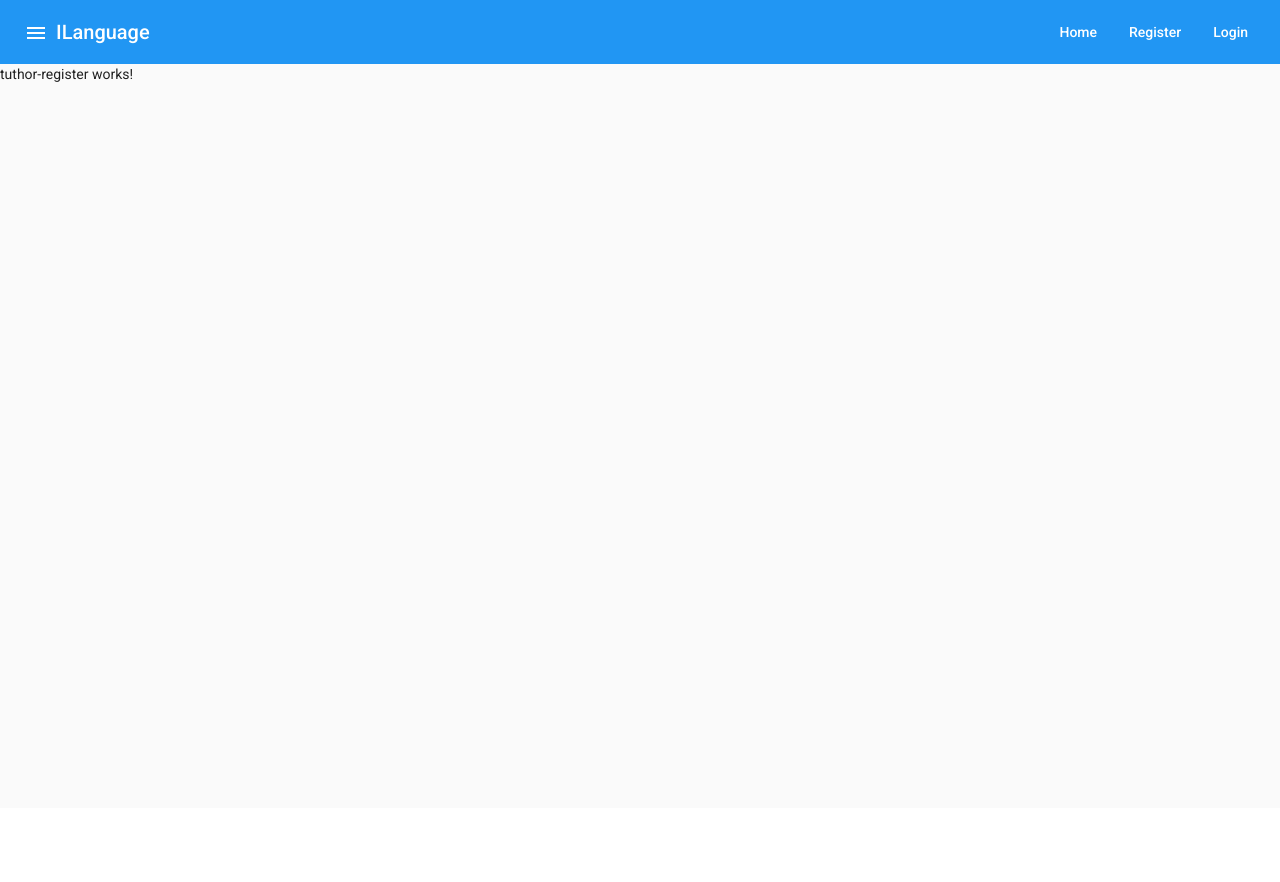
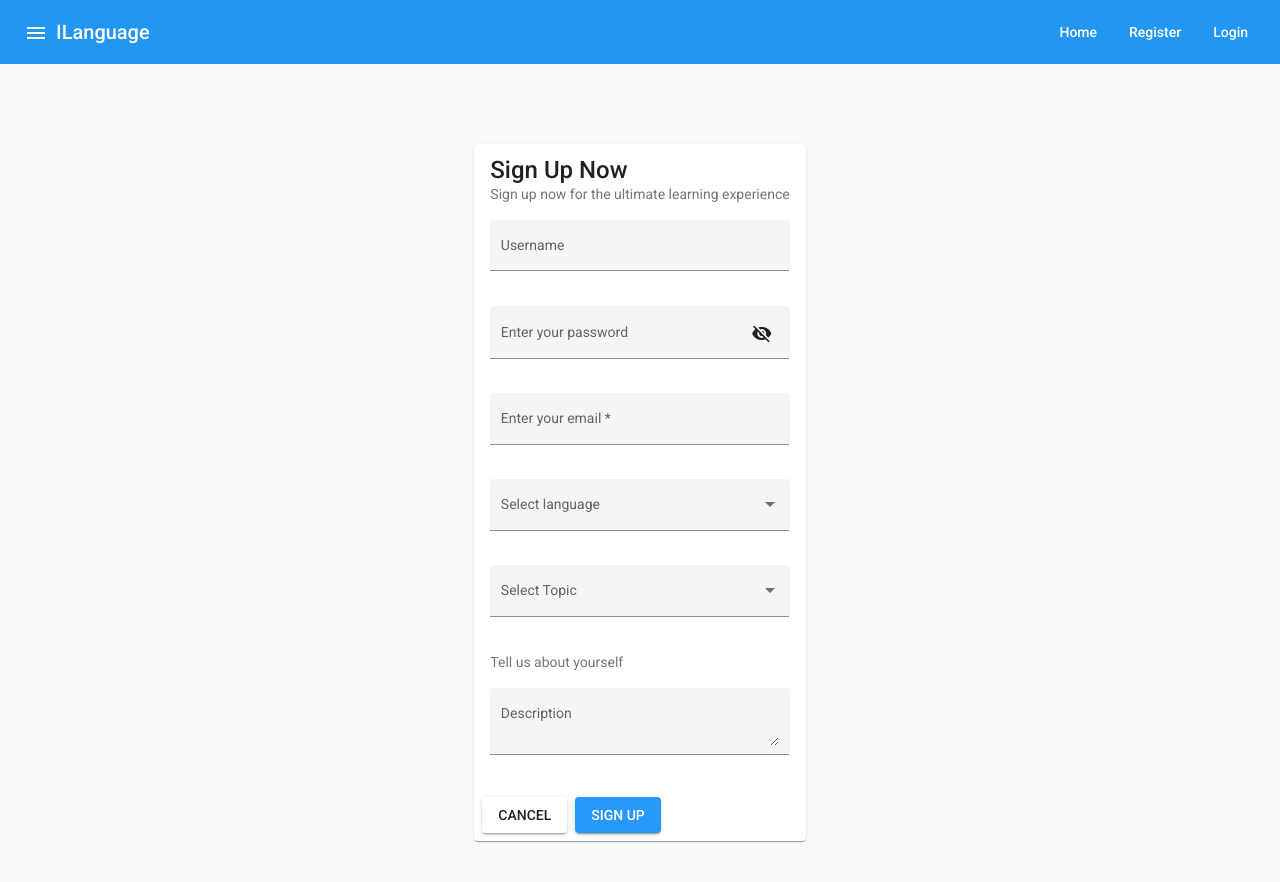
Before and after one commit to Las-Bichotas2-0/Fronted-Angular, an Angular app: page /register/tutor in a window 1280 px wide. Shown: the top 882 px of the page. Before the commit the page ends 808 px from the top, so only its background shows below. Built offline with nearby package versions, Linux system fonts and the light colour scheme.

Commit message:
fix: home distribution and ranking shipe

```diff
--- a/src/app/home/home.component.css
+++ b/src/app/home/home.component.css
@@ -1,10 +1,16 @@
-.feedback{  display: flex;
+.feedback {
+  display: flex;
   flex-direction: column;
   justify-content: center;
   align-items: center;
 }
-.badge{  display: flex;
+.badge {
+  display: flex;
   flex-direction: column;
   justify-content: center;
   align-items: center;
 }
+.container {
+  display: flex;
+  justify-content: space-around;
+}
--- a/src/app/home/home.component.html
+++ b/src/app/home/home.component.html
@@ -1,9 +1,15 @@
 <app-banner></app-banner>
-<app-call-to-register></app-call-to-register>
 <app-more-spoken></app-more-spoken>
 <app-badge class="badge"></app-badge>
 <app-testimonials [studentView]="true"></app-testimonials>
-<app-ranking-student class="ranking"></app-ranking-student>
-<app-feedback class="feedback"></app-feedback>
+<mat-grid-list cols="2" rowHeight="2:1.5">
+  <mat-grid-tile>
+    <app-ranking-student class="ranking"></app-ranking-student>
+  </mat-grid-tile>
+  <mat-grid-tile>
+    <app-feedback class="feedback"></app-feedback>
+  </mat-grid-tile>
+</mat-grid-list>
 <app-testimonials [tutorView]="true"></app-testimonials>
+<app-call-to-register></app-call-to-register>
 <app-footer></app-footer>
--- a/src/app/ranking-student/ranking-student.component.css
+++ b/src/app/ranking-student/ranking-student.component.css
@@ -1,39 +1,37 @@
-.first-card {
-  min-width: 200px;
-  background-color:#ffeb3b;
-}
-.texto-ranking{
+.texto-ranking {
   align-content: center;
   text-align: center;
 }
-.barra-progreso{
+.barra-progreso {
   display: flex;
   align-content: center;
+  justify-content: space-around;
   text-align: center;
-  margin: 0 80px;
+}
+.first-card {
+  background-color: #d4af37;
 }
 .second-card {
-  min-width:  200px;
-  background-color: #e8eaf6;
+  background-color: #c0c0c0;
 }
 .third-card {
-  min-width:  200px;
-  background-color: #ffc107;
+  background-color: #cd7f32;
 }
 .example-header-image {
-  background-image: url('https://cdn.vuetifyjs.com/images/john.jpg');
-  background-size:cover;
+  background-image: url("https://cdn.vuetifyjs.com/images/john.jpg");
+  background-size: cover;
 }
 .example-header-image2 {
-  background-image: url('https://avatars0.githubusercontent.com/u/9064066?v=4&s=460');
-  background-size:cover;
+  background-image: url("https://avatars0.githubusercontent.com/u/9064066?v=4&s=460");
+  background-size: cover;
 }
 .example-header-image3 {
-  background-image: url('https://images.pexels.com/photos/415829/pexels-photo-415829.jpeg?auto=compress&cs=tinysrgb&dpr=2&h=650&w=940');
-  background-size:cover;
+  background-image: url("https://images.pexels.com/photos/415829/pexels-photo-415829.jpeg?auto=compress&cs=tinysrgb&dpr=2&h=650&w=940");
+  background-size: cover;
 }
 .container {
   background-color: #ffffff;
   justify-content: center;
   align-items: center;
+  padding: 2rem;
 }
--- a/src/app/ranking-student/ranking-student.component.html
+++ b/src/app/ranking-student/ranking-student.component.html
@@ -1,59 +1,61 @@
-<div class="container" style="margin: 50px">
-
+<div class="container">
   <div class="caja-justify ml-10">
-    <h1 class="texto-ranking">Ranking Student</h1> <p class="texto-ranking"> Ranking of students who booked the most classes with you</p></div>
-  <mat-grid-list cols="1" rowHeight="4:0.43">
-
-    <mat-grid-tile >
-      <mat-card class="first-card" >
+    <h1 class="texto-ranking">Ranking Student</h1>
+    <p class="texto-ranking">
+      Ranking of students who booked the most classes with you
+    </p>
+  </div>
+  <mat-card class="first-card card">
     <mat-card-header>
-
       <mat-card-title>First Place</mat-card-title>
       <mat-card-subtitle>Trall Orgrim</mat-card-subtitle>
       <div mat-card-avatar class="example-header-image"></div>
     </mat-card-header>
     <div mat-card-image></div>
-
-                <div>
+    <div class="barra-progreso">
       <p class="texto-ranking">75 Reservaciones</p>
-                  <mat-spinner class="barra-progreso" color="accent" value="75" mode="determinate" diameter="30"></mat-spinner>
+      <mat-spinner
+        color="accent"
+        value="75"
+        mode="determinate"
+        diameter="50"
+      ></mat-spinner>
     </div>
-
   </mat-card>
 
-    </mat-grid-tile>
-
-    <mat-grid-tile >
-      <mat-card class="second-card">
+  <mat-card class="second-card card">
     <mat-card-header>
       <div mat-card-avatar class="example-header-image2"></div>
       <mat-card-title>Second Place</mat-card-title>
       <mat-card-subtitle>Pablo Escobar</mat-card-subtitle>
     </mat-card-header>
     <div mat-card-image></div>
-        <div>
+    <div class="barra-progreso">
       <p class="texto-ranking">55 Reservaciones</p>
-          <mat-spinner class="barra-progreso" color="primary" value="55" mode="determinate" diameter="30"></mat-spinner>
+      <mat-spinner
+        color="primary"
+        value="55"
+        mode="determinate"
+        diameter="50"
+      ></mat-spinner>
     </div>
   </mat-card>
 
-    </mat-grid-tile>
-
-    <mat-grid-tile >
-      <mat-card class="third-card">
+  <mat-card class="third-card card">
     <mat-card-header>
       <div mat-card-avatar class="example-header-image3"></div>
       <mat-card-title>Third Place</mat-card-title>
       <mat-card-subtitle>Pedro Castillo</mat-card-subtitle>
     </mat-card-header>
     <div mat-card-image></div>
-        <div>
+    <div class="barra-progreso">
       <p class="texto-ranking">25 Reservaciones</p>
-          <mat-spinner class="barra-progreso" color="accent" value="25" mode="determinate" diameter="30"></mat-spinner>
+      <mat-spinner
+        color="accent"
+        value="25"
+        mode="determinate"
+        diameter="50"
+      ></mat-spinner>
     </div>
   </mat-card>
-
-    </mat-grid-tile>
-  </mat-grid-list>
-
 </div>
--- a/src/app/tuthor-register/tuthor-register.component.css
+++ b/src/app/tuthor-register/tuthor-register.component.css
@@ -0,0 +1,14 @@
+.container {
+  display: flex;
+  padding: 5rem;
+  justify-content: center;
+}
+.back-color-web {
+  background-color: #2699fb;
+}
+.sign-up {
+  max-width: 500px;
+}
+.full-width {
+  width: 100%;
+}
--- a/src/app/tuthor-register/tuthor-register.component.html
+++ b/src/app/tuthor-register/tuthor-register.component.html
@@ -1 +1,74 @@
-<p>tuthor-register works!</p>
+<div class="container">
+  <mat-card class="sign-up">
+    <mat-card-title>Sign Up Now</mat-card-title>
+    <mat-card-subtitle
+      >Sign up now for the ultimate learning experience</mat-card-subtitle
+    >
+    <mat-card-content>
+      <mat-form-field appearance="fill" class="full-width">
+        <mat-label>Username</mat-label>
+        <input matInput />
+      </mat-form-field>
+    </mat-card-content>
+    <mat-card-content>
+      <mat-form-field appearance="fill"class="full-width">
+        <mat-label>Enter your password</mat-label>
+        <input matInput [type]="hide ? 'password' : 'text'" />
+        <button
+          mat-icon-button
+          matSuffix
+          (click)="hide = !hide"
+          [attr.aria-label]="'Hide password'"
+          [attr.aria-pressed]="hide"
+        >
+          <mat-icon>{{ hide ? "visibility_off" : "visibility" }}</mat-icon>
+        </button>
+      </mat-form-field>
+    </mat-card-content>
+    <mat-card-content>
+      <mat-form-field appearance="fill"class="full-width">
+        <mat-label>Enter your email</mat-label>
+        <input
+          matInput
+          placeholder="pat@example.com"
+          [formControl]="email"
+          required
+        />
+        <mat-error *ngIf="email.invalid">{{ getErrorMessage() }}</mat-error>
+      </mat-form-field>
+    </mat-card-content>
+    <mat-card-content>
+      <mat-form-field appearance="fill"class="full-width">
+        <mat-label>Select language</mat-label>
+        <mat-select>
+          <mat-option value="one">English</mat-option>
+          <mat-option value="two">Spanish</mat-option>
+        </mat-select>
+      </mat-form-field>
+    </mat-card-content>
+
+    <mat-card-content>
+      <mat-form-field appearance="fill"class="full-width">
+        <mat-label>Select Topic</mat-label>
+        <mat-select>
+          <mat-option value="one">Space</mat-option>
+          <mat-option value="two">Math</mat-option>
+          <mat-option value="three">Cooking</mat-option>
+        </mat-select>
+      </mat-form-field>
+    </mat-card-content>
+    <mat-card-content>
+      <mat-card-subtitle>Tell us about yourself</mat-card-subtitle>
+      <mat-form-field appearance="fill"class="full-width">
+        <mat-label>Description</mat-label>
+        <textarea matInput></textarea>
+      </mat-form-field>
+    </mat-card-content>
+    <mat-card-actions>
+      <button mat-raised-button routerLink="/register/role">CANCEL</button>
+      <button mat-raised-button color="primary" class="back-color-web" routerLink="/main">
+        SIGN UP
+      </button>
+    </mat-card-actions>
+  </mat-card>
+</div>
--- a/src/app/tuthor-register/tuthor-register.component.ts
+++ b/src/app/tuthor-register/tuthor-register.component.ts
@@ -1,15 +1,21 @@
-import { Component, OnInit } from '@angular/core';
-
+import { Component} from '@angular/core';
+import { FormControl, Validators } from '@angular/forms';
 @Component({
   selector: 'app-tuthor-register',
   templateUrl: './tuthor-register.component.html',
   styleUrls: ['./tuthor-register.component.css']
 })
-export class TuthorRegisterComponent implements OnInit {
+export class TuthorRegisterComponent{
 
-  constructor() { }
+  hide = true;
+  email = new FormControl('', [Validators.required, Validators.email]);
 
-  ngOnInit(): void {
+  getErrorMessage() {
+    if (this.email.hasError('required')) {
+      return 'You must enter a value';
+    }
+
+    return this.email.hasError('email') ? 'Not a valid email' : '';
   }
 
 }
```
Lines whose indentation alone changed are shown as unchanged.
